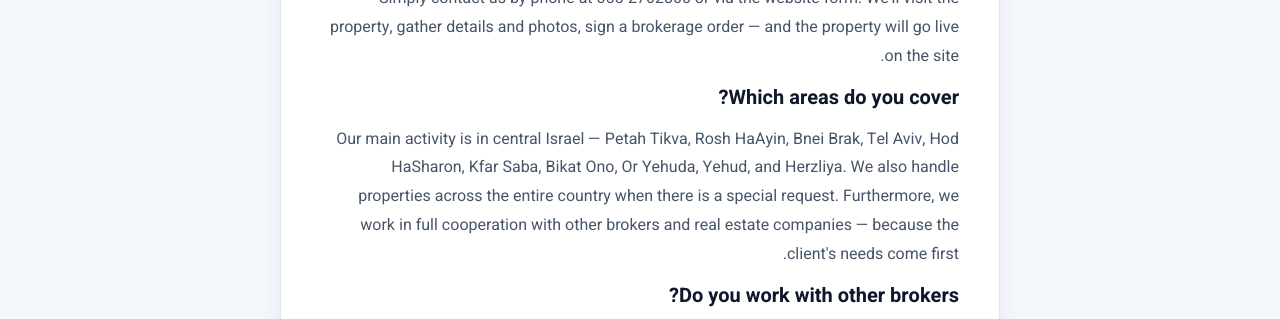
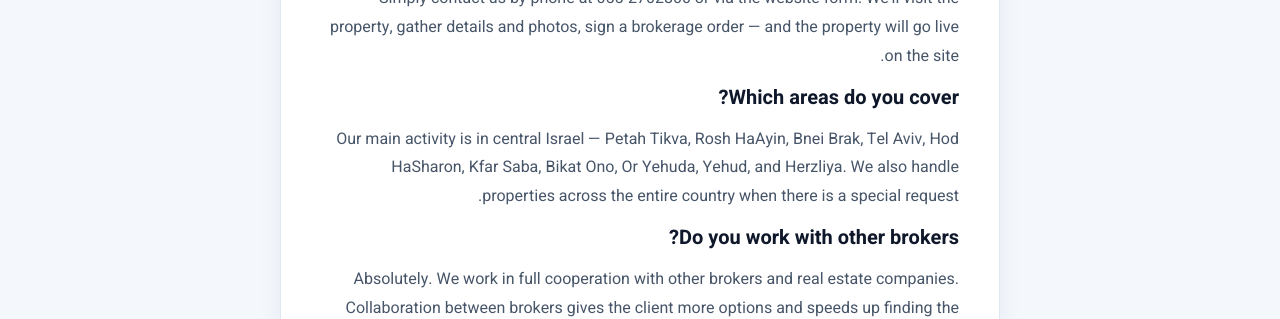
Before and after one commit to shlomynadlan-jpg/crm-nadlan-website, a Next.js app: page /en/faq in a window 1280 px wide. Shown: the part 1360-1679 px from the top of the page. Built offline with nearby package versions, Linux system fonts and the light colour scheme; no server answers; the database is empty.

Commit message:
fix: remove broker cooperation sentence from areas answer

```diff
--- a/app/[locale]/faq/page.tsx
+++ b/app/[locale]/faq/page.tsx
@@ -32,7 +32,7 @@ const FAQS: Record<string, FAQ[]> = {
     { q: 'כמה זמן לוקחת עסקת שכירות מסחרית?', a: 'מרגע שנמצא נכס מתאים, משא ומתן וחתימה אורכים בדרך כלל שבועות בודדים. עסקאות מורכבות יכולות להימשך חודשיים-שלושה.' },
     { q: 'האם אתם עובדים עם עורכי דין ושמאים?', a: 'אנחנו ממליצים לכל לקוח להיעזר בעורך דין מטעמו לפני חתימה, ובמידת הצורך גם בשמאי מקרקעין. נשמח להפנות לאנשי מקצוע מנוסים.' },
     { q: 'אני בעל נכס — איך מפרסמים אצלכם?', a: 'יוצרים קשר בטלפון 055-2702800 או דרך טופס האתר. ניפגש בנכס, נאסוף נתונים ותמונות, נחתום על הזמנת שירות — והנכס יעלה לאתר.' },
-    { q: 'באילו אזורים אתם פועלים?', a: 'עיקר הפעילות שלנו במרכז הארץ — פתח תקווה, ראש העין, בני ברק, תל אביב, הוד השרון, כפר סבא, בקעת אונו, אור יהודה, יהוד והרצליה. בנוסף, אנחנו מטפלים בנכסים בכל רחבי הארץ כאשר יש בקשה מיוחדת. כמו כן, אנחנו עובדים בשיתוף פעולה מלא עם שאר המתווכים והחברות — כי אנחנו מאמינים שהלקוח חשוב יותר מהגבולות.' },
+    { q: 'באילו אזורים אתם פועלים?', a: 'עיקר הפעילות שלנו במרכז הארץ — פתח תקווה, ראש העין, בני ברק, תל אביב, הוד השרון, כפר סבא, בקעת אונו, אור יהודה, יהוד והרצליה. בנוסף, אנחנו מטפלים בנכסים בכל רחבי הארץ כאשר יש בקשה מיוחדת.' },
     { q: 'האם אתם עובדים עם מתווכים אחרים?', a: 'בהחלט. אנחנו עובדים בשיתוף פעולה מלא עם מתווכים וחברות נדל"ן נוספות. שת"פ בין מתווכים מביא ללקוח יותר אפשרויות ומזרז את מציאת הנכס המתאים.' },
   ],
   en: [
@@ -43,7 +43,7 @@ const FAQS: Record<string, FAQ[]> = {
     { q: 'How long does a commercial rental deal take?', a: 'Once a suitable property is found, negotiation and signing typically take a few weeks. More complex deals — with build-outs, regulatory approvals, or thorough legal checks — can take two to three months.' },
     { q: 'Do you work with lawyers and appraisers?', a: 'We recommend every client engage their own lawyer before signing any agreement, and an appraiser when needed. We\'re happy to refer experienced professionals we work with.' },
     { q: 'I\'m a property owner — how do I list with you?', a: 'Simply contact us by phone at 055-2702800 or via the website form. We\'ll visit the property, gather details and photos, sign a brokerage order — and the property will go live on the site.' },
-    { q: 'Which areas do you cover?', a: 'Our main activity is in central Israel — Petah Tikva, Rosh HaAyin, Bnei Brak, Tel Aviv, Hod HaSharon, Kfar Saba, Bikat Ono, Or Yehuda, Yehud, and Herzliya. We also handle properties across the entire country when there is a special request. Furthermore, we work in full cooperation with other brokers and real estate companies — because the client\'s needs come first.' },
+    { q: 'Which areas do you cover?', a: 'Our main activity is in central Israel — Petah Tikva, Rosh HaAyin, Bnei Brak, Tel Aviv, Hod HaSharon, Kfar Saba, Bikat Ono, Or Yehuda, Yehud, and Herzliya. We also handle properties across the entire country when there is a special request.' },
     { q: 'Do you work with other brokers?', a: 'Absolutely. We work in full cooperation with other brokers and real estate companies. Collaboration between brokers gives the client more options and speeds up finding the right property.' },
   ],
   fr: [
@@ -54,7 +54,7 @@ const FAQS: Record<string, FAQ[]> = {
     { q: 'Combien de temps prend une transaction de location commerciale ?', a: 'Une fois le bien trouvé, la négociation et la signature prennent généralement quelques semaines. Les transactions plus complexes — avec travaux, autorisations réglementaires ou due diligence juridique approfondie — peuvent durer deux à trois mois.' },
     { q: 'Travaillez-vous avec des avocats et des experts immobiliers ?', a: 'Nous recommandons à chaque client de faire appel à son propre avocat avant de signer tout accord, et à un expert immobilier si nécessaire. Nous sommes heureux de recommander des professionnels expérimentés avec qui nous collaborons.' },
     { q: 'Je suis propriétaire — comment publier mon bien chez vous ?', a: 'Contactez-nous par téléphone au 055-2702800 ou via le formulaire du site. Nous visiterons le bien, collecterons les informations et photos, signerons un mandat — et le bien sera publié sur le site.' },
-    { q: 'Dans quelles zones intervenez-vous ?', a: 'Notre activité principale se situe en Israël central — Petah Tikva, Rosh HaAyin, Bnei Brak, Tel Aviv, Hod HaSharon, Kfar Saba, Bikat Ono, Or Yehuda, Yehud et Herzliya. Nous intervenons également dans tout le pays lorsqu\'il y a une demande particulière. Par ailleurs, nous travaillons en pleine collaboration avec les autres agents et sociétés immobilières — car les besoins du client passent avant tout.' },
+    { q: 'Dans quelles zones intervenez-vous ?', a: 'Notre activité principale se situe en Israël central — Petah Tikva, Rosh HaAyin, Bnei Brak, Tel Aviv, Hod HaSharon, Kfar Saba, Bikat Ono, Or Yehuda, Yehud et Herzliya. Nous intervenons également dans tout le pays lorsqu\'il y a une demande particulière.' },
     { q: 'Travaillez-vous avec d\'autres agents immobiliers ?', a: 'Absolument. Nous travaillons en pleine collaboration avec d\'autres agents et sociétés immobilières. La coopération entre professionnels offre au client plus d\'options et accélère la recherche du bien idéal.' },
   ],
 }
```
